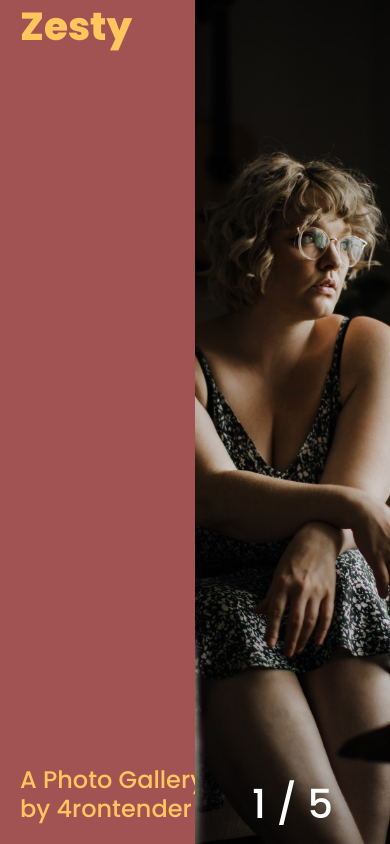
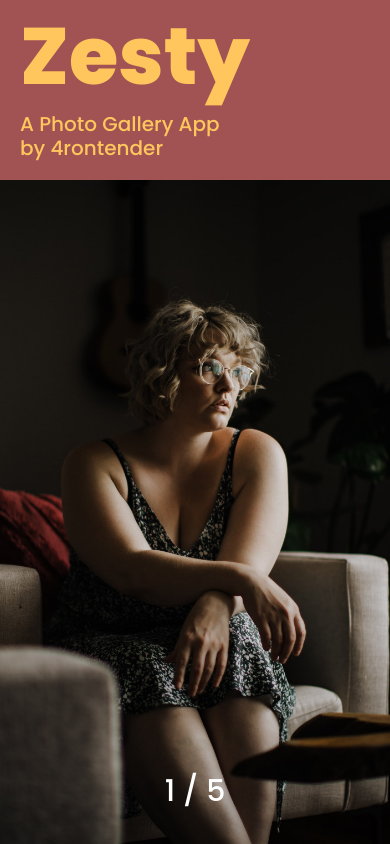
Before and after one commit to lap-4ront/react, a React (Create React App) app in the folder zesty-gallery/: page / in a window 390 px wide. Built offline with nearby package versions, Linux system fonts and the light colour scheme.

Commit message:
add responsiveness

```diff
--- a/zesty-gallery/src/App.css
+++ b/zesty-gallery/src/App.css
@@ -7,7 +7,7 @@ body {
   width: 100vw;
 }
 
-section.App {
+.App {
   display: flex;
   justify-content: space-between;
   height: 100vh;
@@ -44,7 +44,7 @@ img {
   opacity: 0;
 }
 
-figure.image-container {
+.image-container {
   background-color: #fff;
   margin: 0;
   position: relative;
@@ -55,11 +55,10 @@ figcaption {
   bottom: 10px;
   color: #fff;
   font-size: 2.5rem;
-  font-weight: normal;
-  margin: 0 auto;
-  position: fixed;
+  padding: 20px 0;
+  position: absolute;
   text-align: center;
-  width: 50%;
+  width: 100%;
   z-index: 1;
 }
 
@@ -93,3 +92,38 @@ progress[value]::-webkit-progress-bar {
 progress[value]::-webkit-progress-value {
   background: #294910;
 }
+
+
+@media (max-width: 800px) {
+  .App {
+    flex-direction: column;
+  }
+
+  .image-container {
+    flex-grow: 1;
+    width: 100vw;
+  }
+
+  figcaption {
+    font-size: 1.875rem;
+  }
+
+  img {
+    object-fit: contain;
+  }
+
+  h1 {
+    font-size: 5rem;
+  }
+
+  h2 {
+    font-size: 1.25rem;
+    position: relative;
+  }
+}
+
+@media (max-width: 450px) {
+  img {
+    object-fit: cover;
+  }
+}
```
